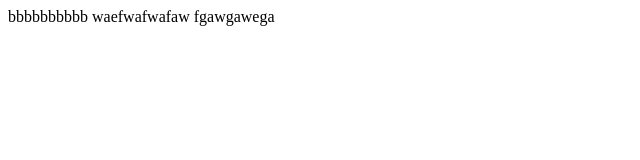
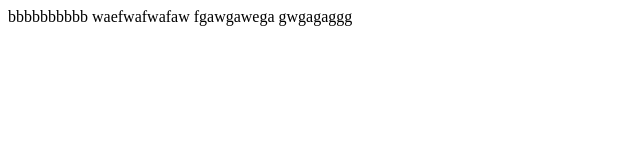
Before and after one commit to fukaroji/20181005_test_repository, a plain HTML site: page index.html in a window 1280 px wide. Shown: the whole page, without its empty margins (0-640 px from the left). Drawn offline with Linux system fonts and the light colour scheme.

Commit message:
test commit9

```diff
--- a/index.html
+++ b/index.html
@@ -10,5 +10,6 @@
     bbbbbbbbbb
     waefwafwafaw
     fgawgawega
+    gwgagaggg
 </body>
 </html>
```
